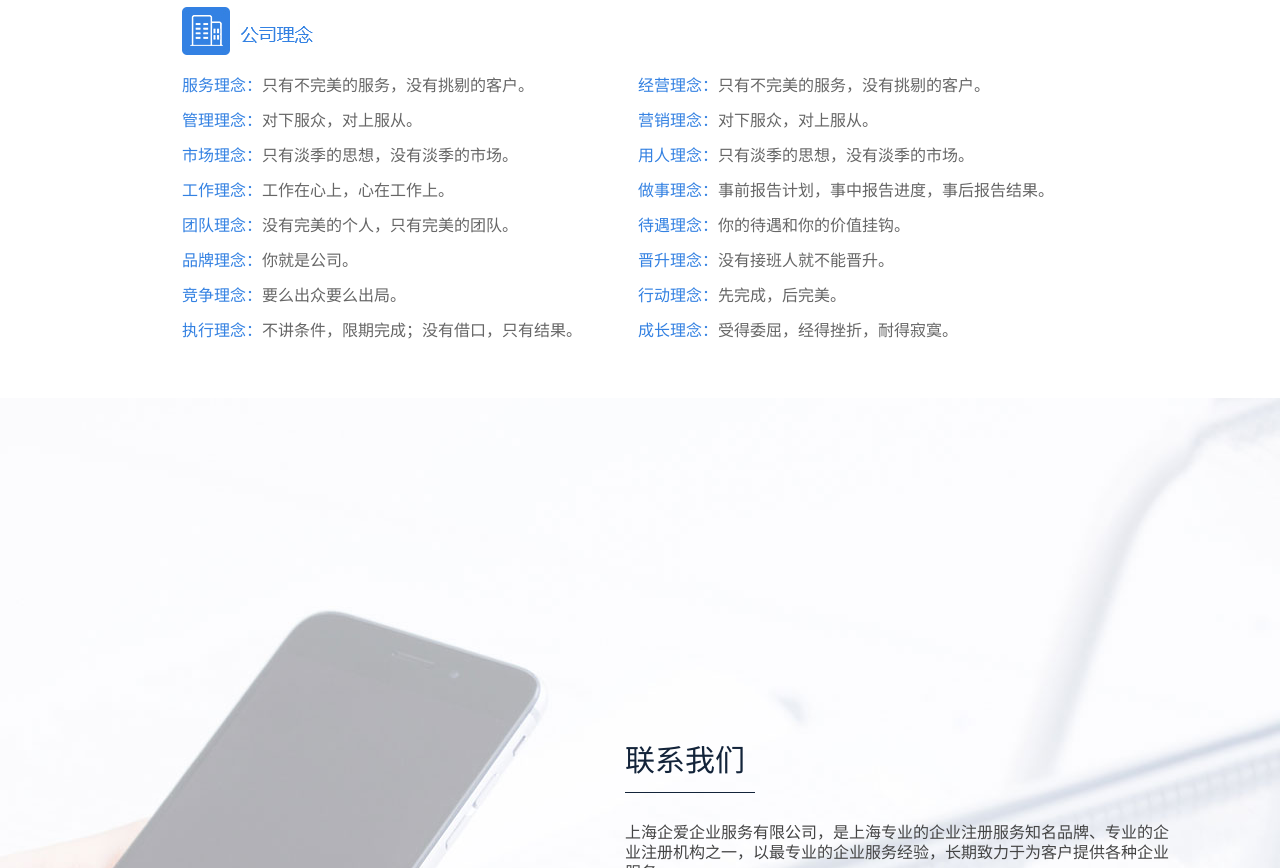
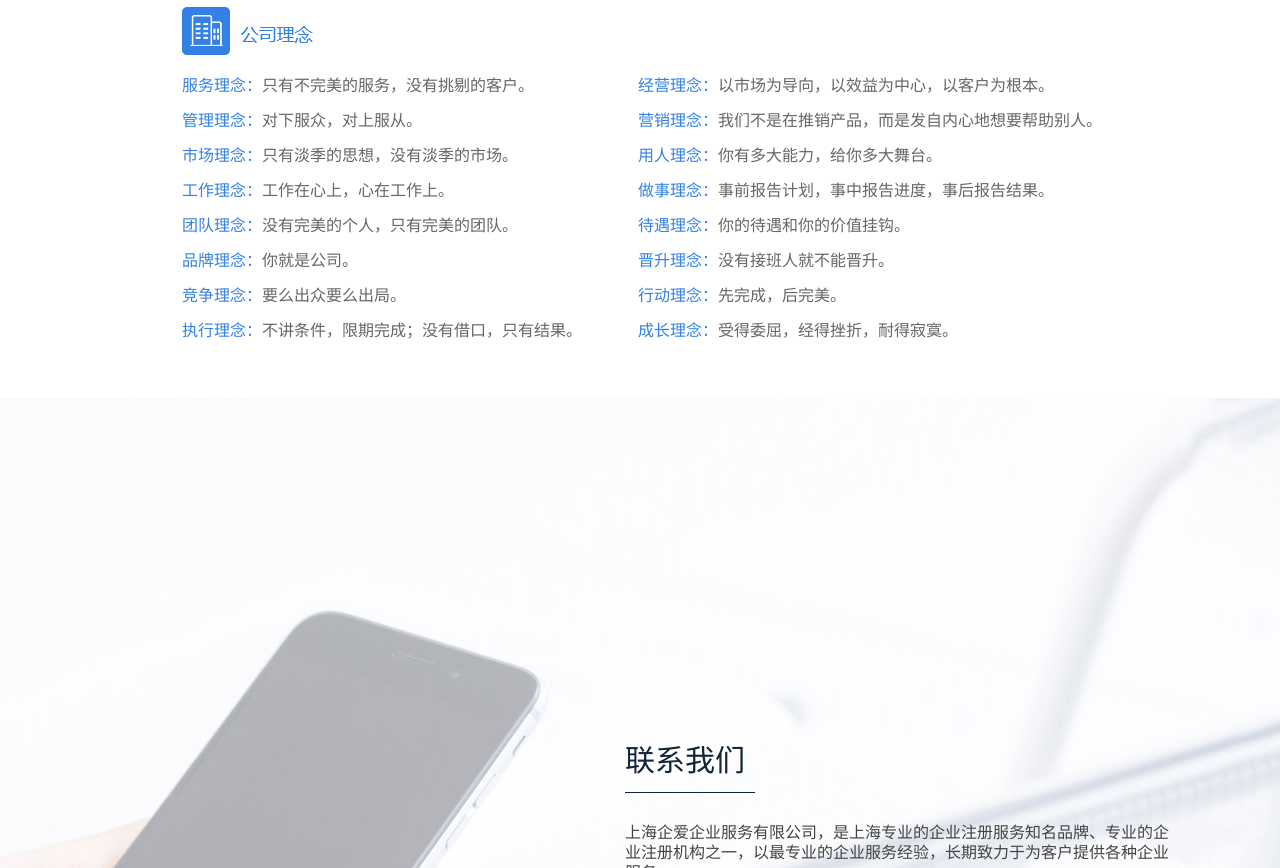
Before and after one commit to maxdosme/qiai3, a plain HTML site: page about.html in a window 1280 px wide. Shown: the part 1672-2540 px from the top of the page. Drawn offline with Linux system fonts and the light colour scheme.

Commit message:
内容、活动修改

```diff
--- a/about.html
+++ b/about.html
@@ -109,9 +109,9 @@
                         <li><span>执行理念：</span>不讲条件，限期完成；没有借口，只有结果。</li>
                     </ul>
                     <ul>
-                        <li><span>经营理念：</span>只有不完美的服务，没有挑剔的客户。</li>
-                        <li><span>营销理念：</span>对下服众，对上服从。</li>
-                        <li><span>用人理念：</span>只有淡季的思想，没有淡季的市场。</li>
+                        <li><span>经营理念：</span>以市场为导向，以效益为中心，以客户为根本。</li>
+                        <li><span>营销理念：</span>我们不是在推销产品，而是发自内心地想要帮助别人。</li>
+                        <li><span>用人理念：</span>你有多大能力，给你多大舞台。</li>
                         <li><span>做事理念：</span>事前报告计划，事中报告进度，事后报告结果。</li>
                         <li><span>待遇理念：</span>你的待遇和你的价值挂钩。</li>
                         <li><span>晋升理念：</span>没有接班人就不能晋升。</li>
--- a/css/style.css
+++ b/css/style.css
@@ -14,7 +14,7 @@ a:hover { color: #31a5e7;}
 	display: block!important;
 	position: fixed;
 	z-index: 999;
-	top: 408px;
+	top: 42%;
 	left: 0;
 	width: 198px;
 	height: 280px;
```
Also changed, not shown: images/hot_Img.jpg.
